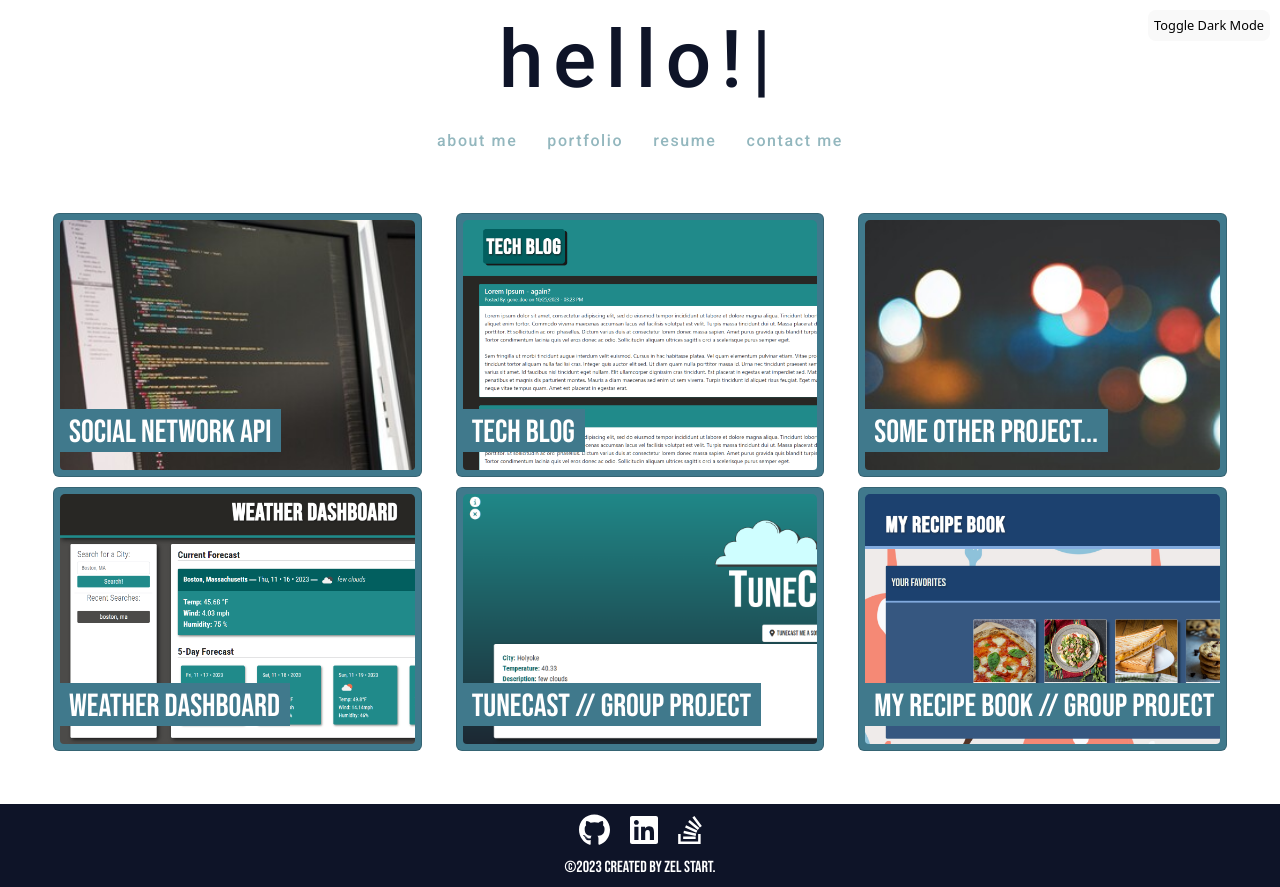
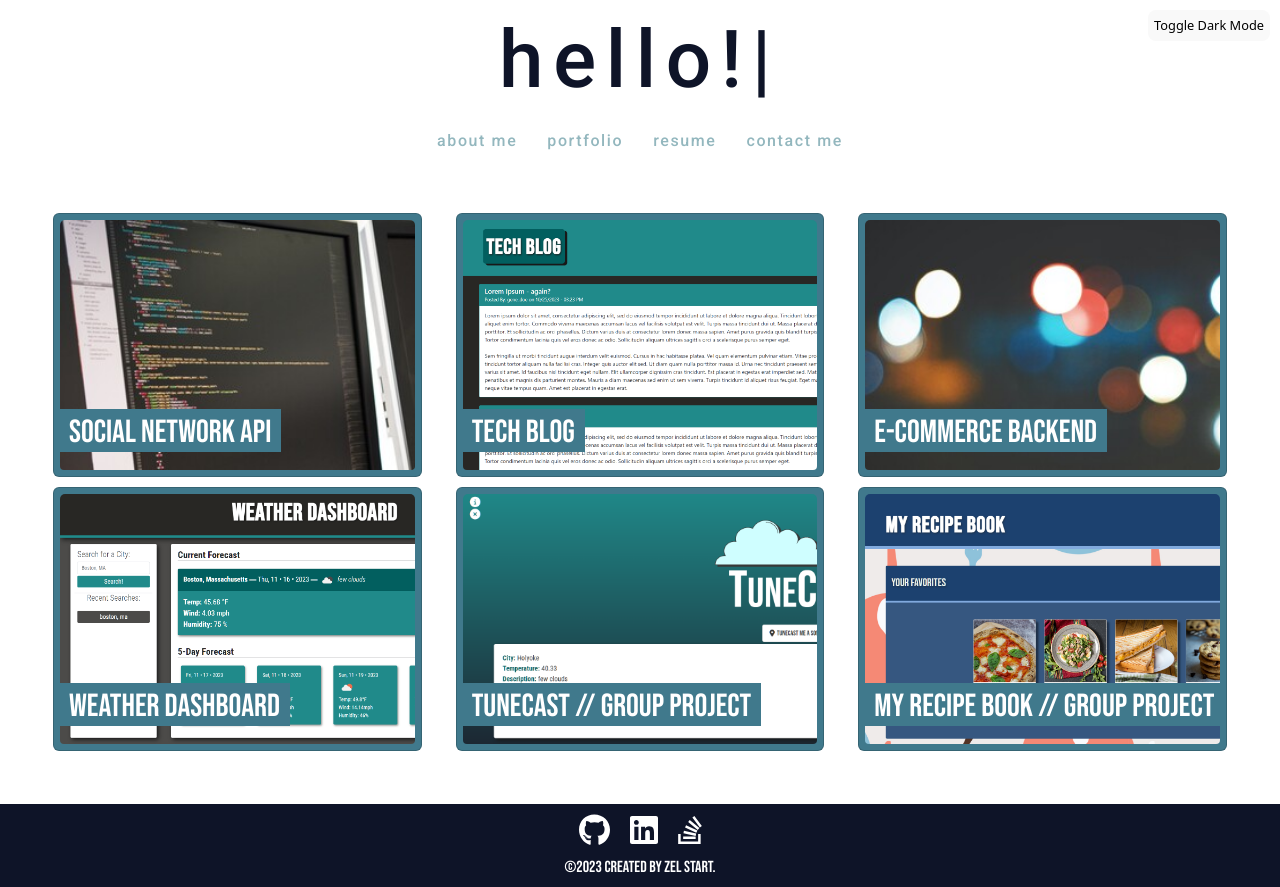
Before and after one commit to zelstart/react-portfolio, a React (Vite) app in the folder react-portfolio/: page /portfolio in a window 1280 px wide. Built offline with nearby package versions, Linux system fonts and the light colour scheme.

Commit message:
added a project

```diff
--- a/react-portfolio/src/assets/data/data.js
+++ b/react-portfolio/src/assets/data/data.js
@@ -16,10 +16,10 @@ const projectData = [
         image: 'src/assets/images/project-images/the-tech-blog.png',
     },
     {
-        name: 'Some other project...',
-        description: 'A RESTful API for a social network web application where users can share their thoughts, react to friends’ thoughts, and add other users to their friends list.',
+        name: 'e-commerce backend',
+        description: 'This E-Commerce Back End is a straightforward backend solution designed for managing categories, products, and tags in an e-commerce system.',
         liveWebsite: null,
-        githubRepo: 'https://github.com/zelstart/social-network-api',
+        githubRepo: 'https://github.com/zelstart/e-commerce-back-end',
         image: 'src/assets/images/project-images/pexels-544917.jpg',
     },
     {
```
